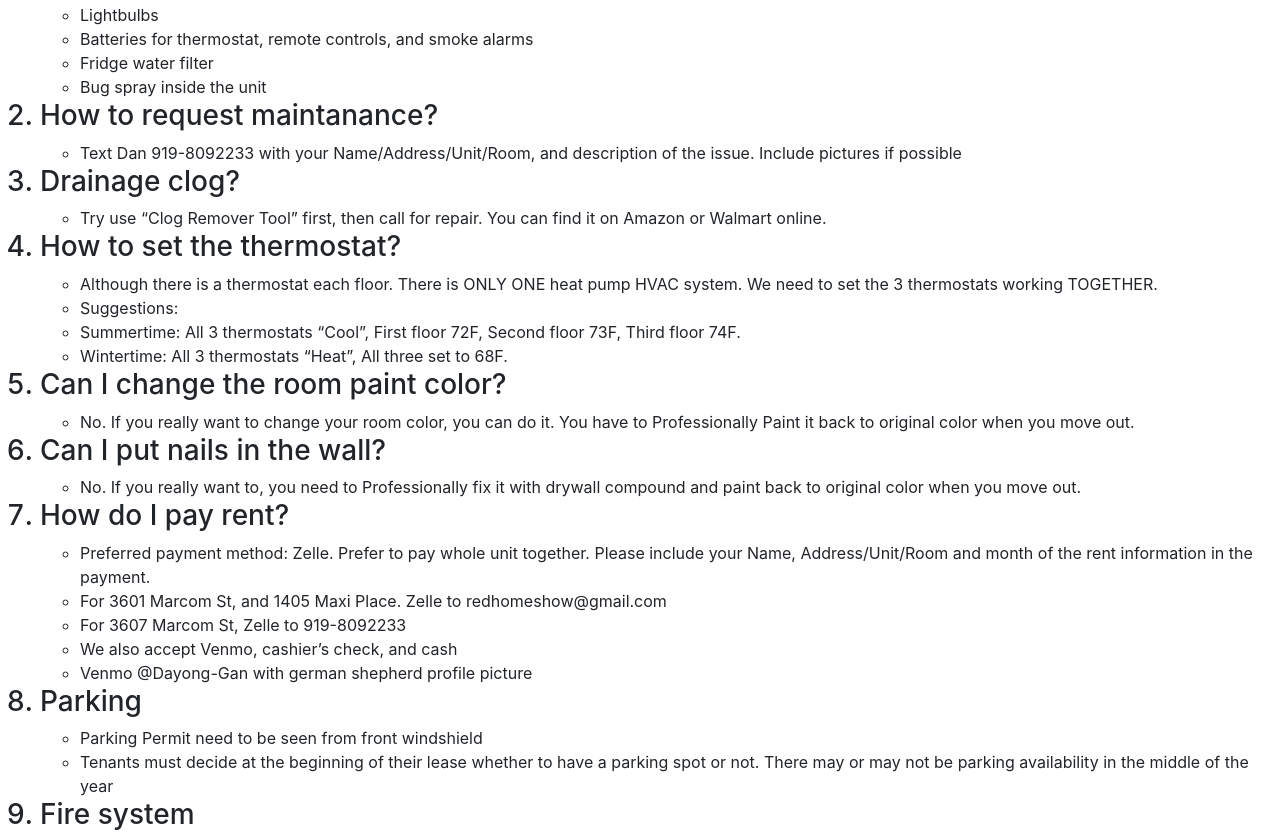
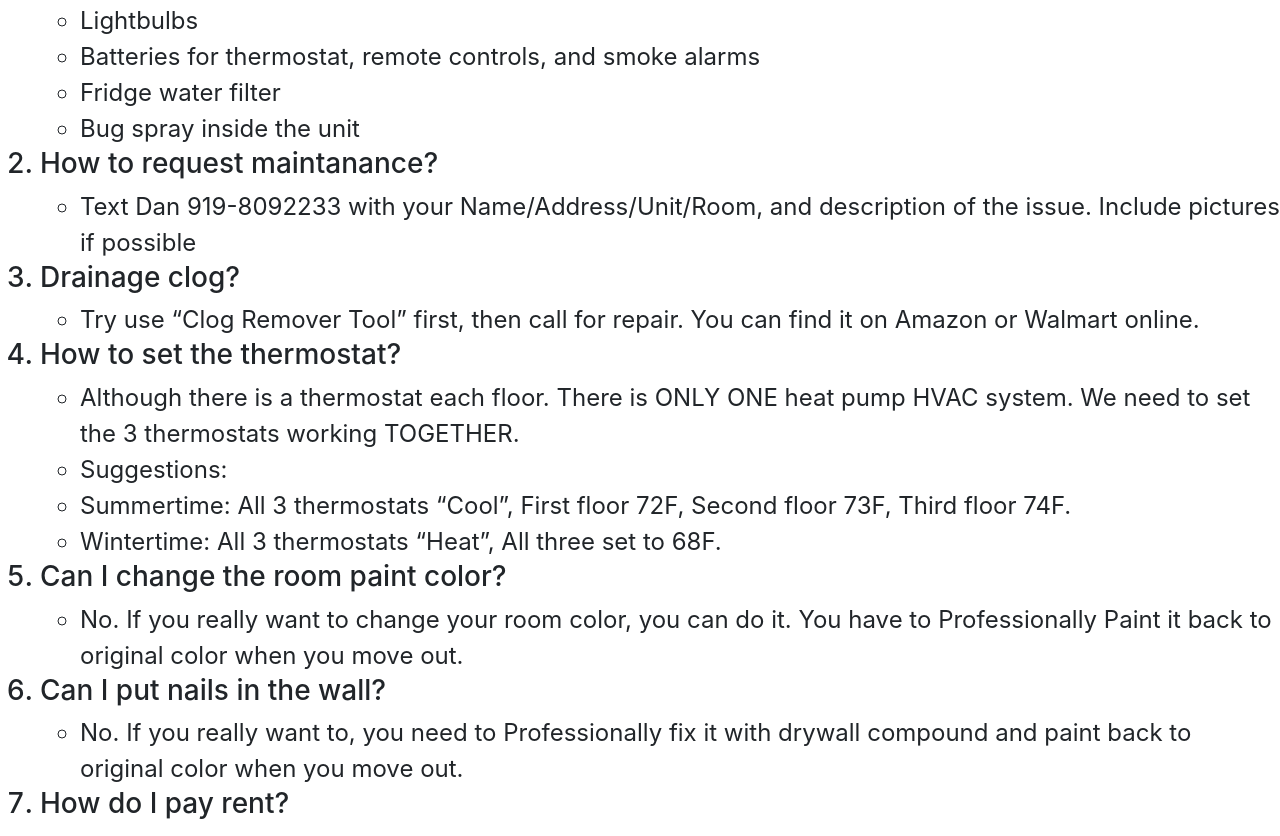
Before and after one commit to robgan/RedRealty, a website: page src/FAQ.html in a window 1280 px wide. Shown: the part 188-1024 px from the top of the page. Drawn offline with nearby package versions, Linux system fonts and the light colour scheme.

Commit message:
increase FAQ font size

```diff
--- a/src/FAQ.html
+++ b/src/FAQ.html
@@ -123,7 +123,7 @@
                 availability in the middle of the year
               </li>
             </ul>
-            <li class="h3">Fire system</li>
+            <li class="h3">Fire sprinkler system</li>
             <ul>
               <li>
                 Each apartment has automatic fire sprinklers installed in
--- a/src/style.css
+++ b/src/style.css
@@ -82,6 +82,10 @@ li {
   max-height: 500px;
 }
 
+ul > li {
+  font-size: x-large;
+}
+
 /* Small devices (landscape phones, 576px and up) */
 @media (max-width: 576px) {
   .title,
```
